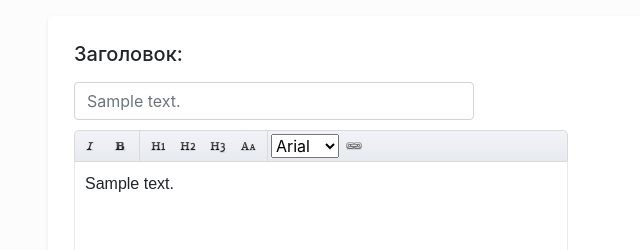
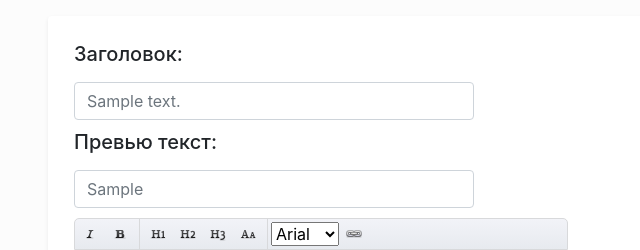
Before and after one commit to queryberry/QueryBerry, a PHP site: page /QueryBerry/admin/edit_text_page_in.php?id=1 in a window 1280 px wide. Shown: the part 56-306 px from the top of the page, without its empty margins (12-652 px from the left). Run offline with PHP 8.4, Linux system fonts and the light colour scheme; the visitor is signed in with stand-in values (Sample User, id 1); tables that the repository leaves empty or names only in its code hold one stand-in row (values such as "Sample post").

Commit message:
дабовление header

```diff
--- a/admin/edit_text_page_in.php
+++ b/admin/edit_text_page_in.php
@@ -22,6 +22,8 @@
                 <form id="groups_and_pagers" class="form-signin"  action="../admin/edit_text_page_maker.php?id=' . $id_page . '" method="post" enctype="multipart/form-data" name="form_auth">
                   <h6 class="h5 mb-3 font-weight-small" style="margin-bottom:10px;">Заголовок:</h6>
                   <input type="text_header" name="text_header" class="form-control" placeholder="' . $row["text_header"] . '"required style="margin-bottom:10px;">
+                  <h6 class="h5 mb-3 font-weight-small" style="margin-bottom:10px;">Превью текст:</h6>
+                  <input type="header" name="header" class="form-control" placeholder="' . $row["header"] . '" required style="margin-bottom:10px;">
                   <textarea type="texta" name="texta" class="suitup-textarea" placeholder="" >' . html_entity_decode($row["text"]) . '</textarea>
                   <input class="btn btn-lg btn-primary btn-block" type="submit" name="btn_submit_register" value="сохранить" id="sub" style="margin-top:10px;"></input>
                 </form>
```
